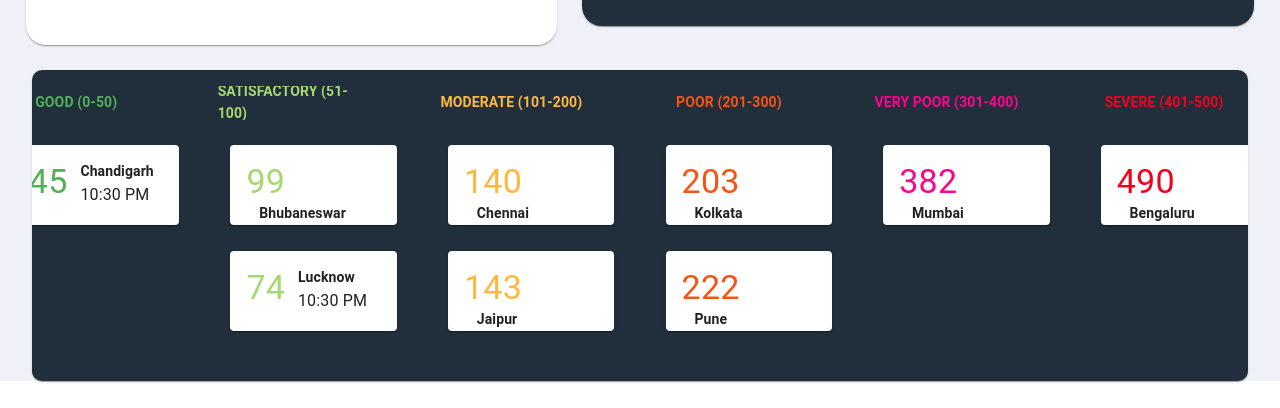
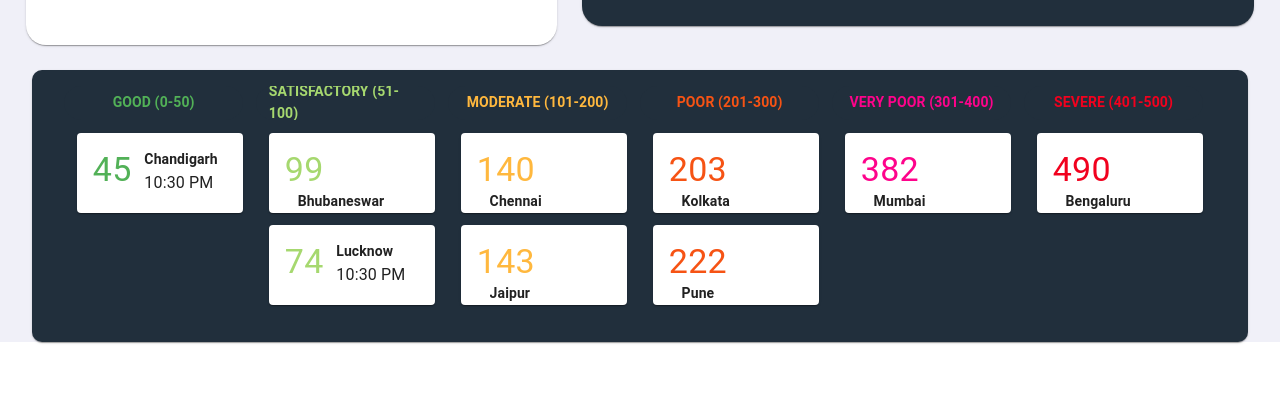
Before and after one commit to ShankarRaknahs/aqi-proximity, a React (Create React App) app in the folder aqi/: page / in a window 1280 px wide. Shown: the part 389-797 px from the top of the page. Built offline with nearby package versions, Linux system fonts and the light colour scheme; no server answers.

Commit message:
UX modification in Compare cities component

```diff
--- a/aqi/src/components/Charts/stytle.js
+++ b/aqi/src/components/Charts/stytle.js
@@ -20,7 +20,6 @@
     backgroundColor: COLORS.SECONDARY,
     fontWeight: 'bolder',
     border: 'none',
-    // borderRadius: 10,
     margin: '2vw',
     width: '10vw',
   },
@@ -75,12 +74,10 @@
   },
   compareData: {
     display: 'flex',
-    flexDirection: 'row',
-    justifyContent: 'center',
   },
   categoryData: {
     padding: '1vw',
-    width: '70%',
+    width: '12vw',
     height: '1vh',
     backgroundColor: COLORS.PRIMARY01,
     display: 'flex',
@@ -89,7 +86,7 @@
     justifyContent: 'center',
   },
   cityCard: {
-    margin: '2vw',
+    margin: '1vw',
     width: '13vw',
     height: '10vh',
   },
```
